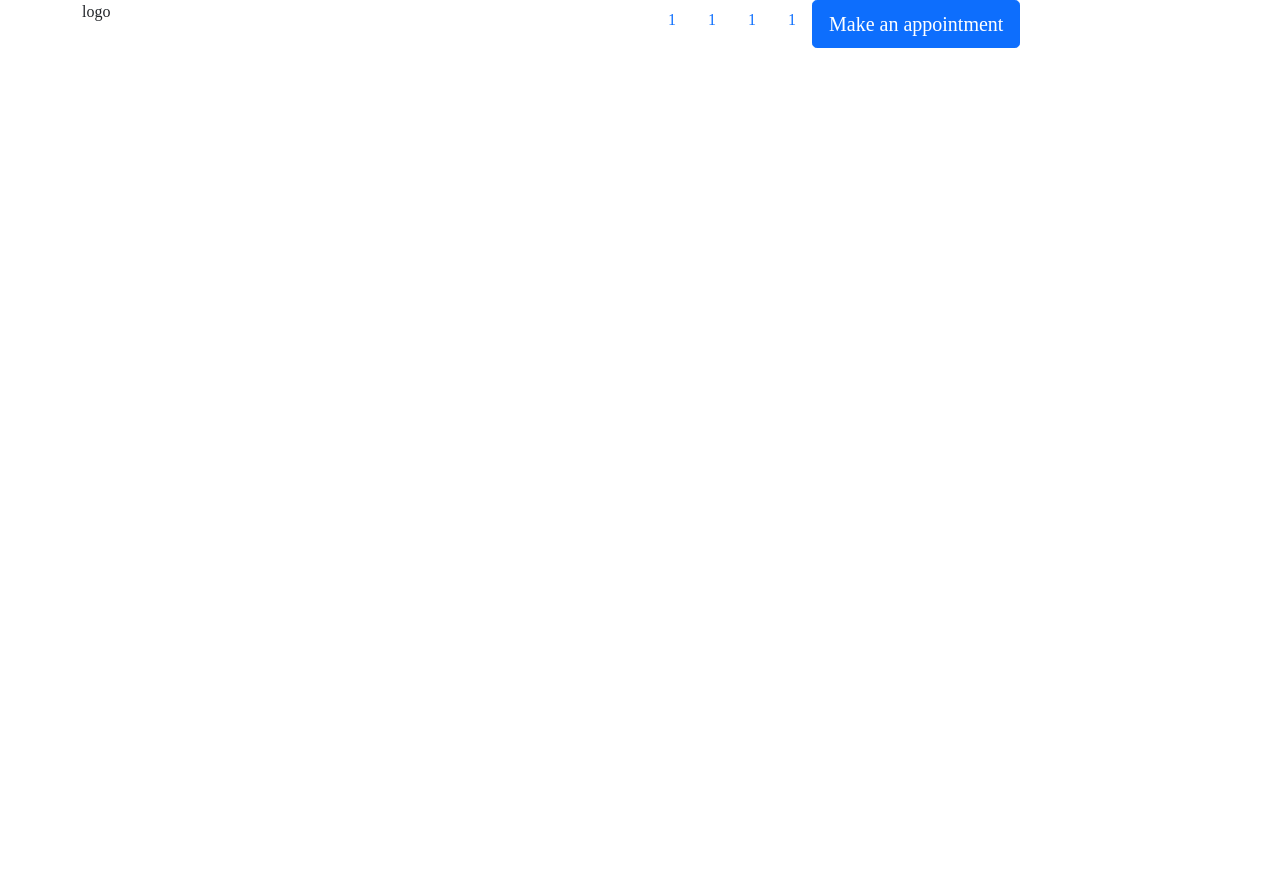
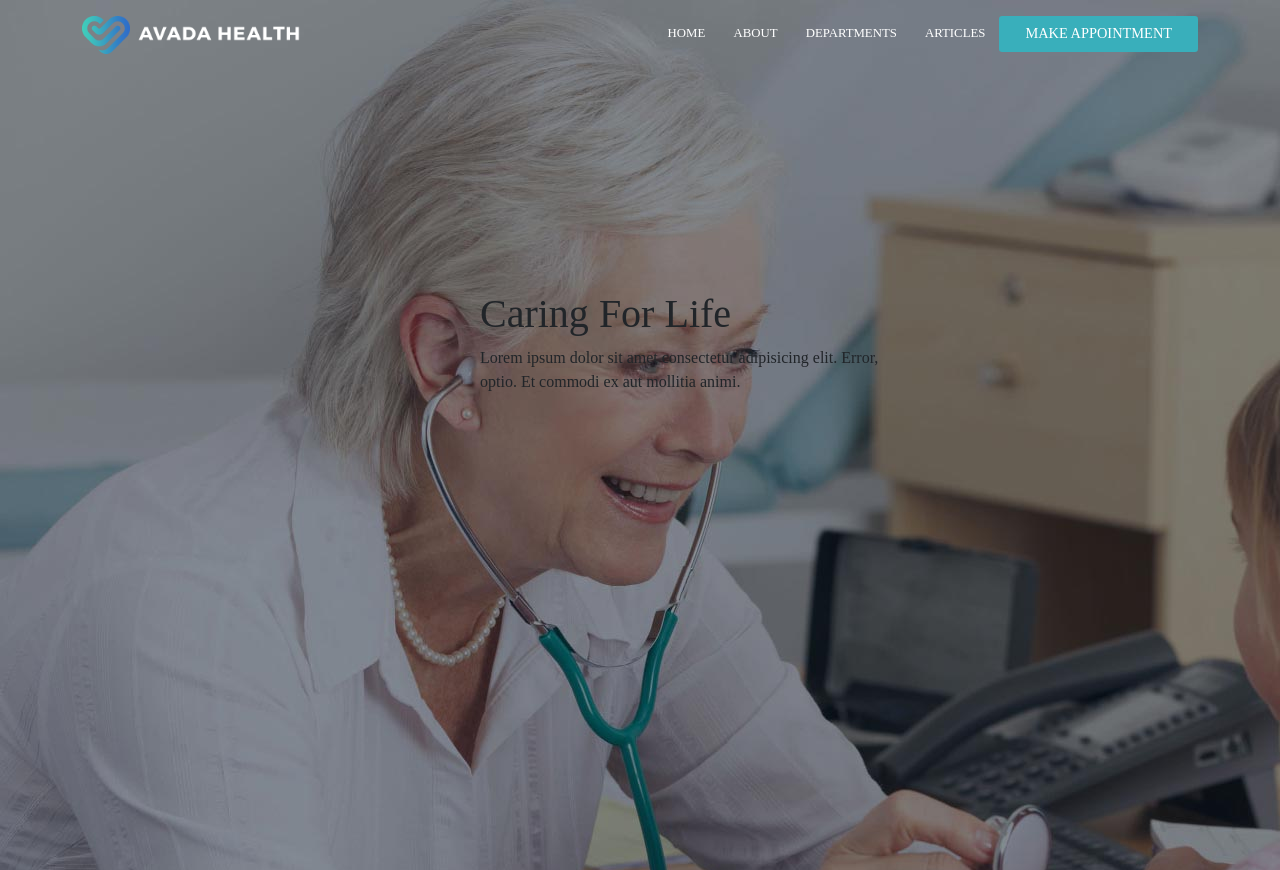
Before and after one commit to Daniele-Simonetti/proj-html-vuejs, a Vue app: page / in a window 1280 px wide. Before the commit the page ends 800 px from the top, so only its background shows below. Built offline with nearby package versions, Linux system fonts and the light colour scheme.

Commit message:
testing jumbo

```diff
--- a/src/App.vue
+++ b/src/App.vue
@@ -26,19 +26,19 @@ export default {
     return {
       headerlinks: [
         {
-          name: 1,
+          name: 'Home',
           href: '#',
         },
         {
-          name: 1,
+          name: 'About',
           href: '#',
         },
         {
-          name: 1,
+          name: 'Departments',
           href: '#',
         },
         {
-          name: 1,
+          name: 'Articles',
           href: '#',
         },
       ],
--- a/src/components/Header.vue
+++ b/src/components/Header.vue
@@ -1,16 +1,20 @@
 <template>
   <header>
-    <div class="container">
-      <div class="row">
-        <div class="col-6">
-          logo
+    <!-- creo un haeder con link dinamici -->
+    <div class="container-xl">
+      <div class="row nav-bar">
+        <div class="col-6 logo">
+          <img
+            src="../assets/images/medical_logo_2x_light.png"
+            alt="logo-light"
+          >
         </div>
         <div class="col-6">
-          <ul class="nav">
+          <ul class="nav justify-content-end align-items-center flex-nowrap">
             <li
               v-for="(link, index) in links"
               :key="index"
-              class="nav-item"
+              class="nav-item text-uppercase"
             >
               <a
                 :href="link.href"
@@ -20,9 +24,9 @@
             <li>
               <button
                 type="button"
-                class="btn btn-primary btn-lg"
+                class="btn btn-primary btn-lg text-uppercase"
               >
-                Make an appointment
+                Make appointment
               </button>
             </li>
           </ul>
@@ -46,6 +50,43 @@ export default {
 };
 </script>
 
-<style>
+<style lang="scss" scoped>
+header {
+  // background-image: url('../assets/images/header-image-homepage.jpg');
+  position: absolute;
+  left: 0;
+  right: 0;
+  margin: auto;
+
+  .nav-bar {
+    padding: 1em 0;
+  }
+  .logo {
+    img {
+      width: 40%;
+    }
+  }
+  ul {
+    li {
+      a {
+        color: white;
+        padding: 0 1.1em;
+        font-size: 0.8em;
+      }
+      button {
+        font-size: 0.9em;
+        background-color: #39afbb;
+        border: 0;
+        border-radius: 0.2rem;
+        padding: 0.5em 1.8em;
+        &:active,
+        &:focus {
+          border: 0;
+          box-shadow: 0;
+        }
+      }
+    }
+  }
+}
 
 </style>
--- a/src/components/Main.vue
+++ b/src/components/Main.vue
@@ -1,5 +1,20 @@
+/* eslint-disable max-len */
+/* eslint-disable vue/multiline-html-element-content-newline */
 <template>
-  <div />
+  <main>
+    <!-- creo il jumbo con lo sfondo che copre anche l'header -->
+    <div class="jumbo">
+      <div class="row">
+        <div class="col-4  test">
+          <h1>Caring <span>For Life</span></h1>
+          <p>
+            Lorem ipsum dolor sit amet consectetur adipisicing elit.
+            Error, optio. Et commodi ex aut mollitia animi.
+          </p>
+        </div>
+      </div>
+    </div>
+  </main>
 </template>
 
 <script>
@@ -8,6 +23,16 @@ export default {
 };
 </script>
 
-<style>
+<style lang="scss" scoped>
+.jumbo {
+  background-image: url('../assets/images/header-image-homepage.jpg');
+  background-repeat: no-repeat;
 
+  // height: 865px;
+  .test {
+    margin-top: 290px;
+    margin-left: 480px;
+    margin-bottom: 460px;
+  }
+}
 </style>
```
